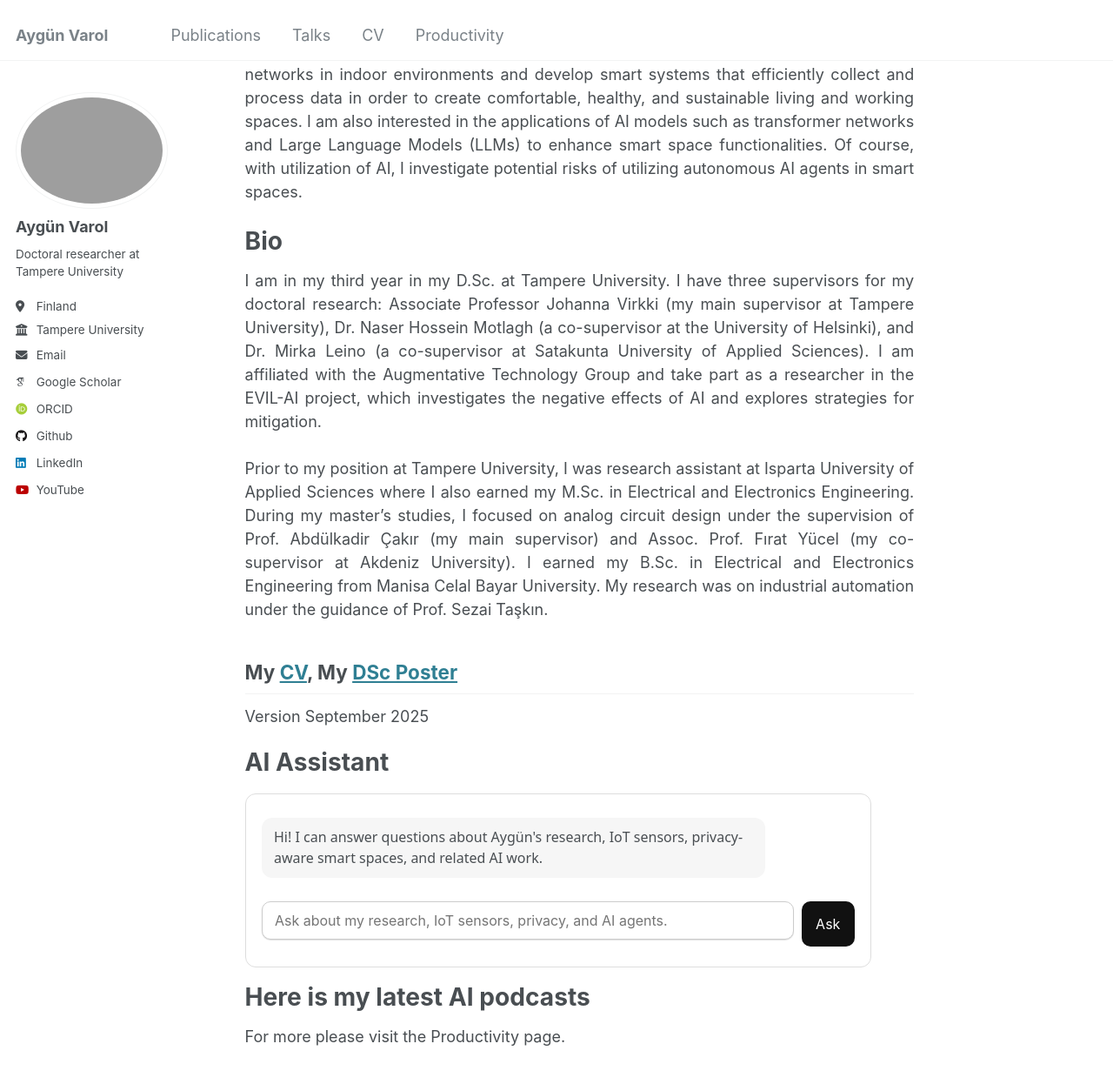
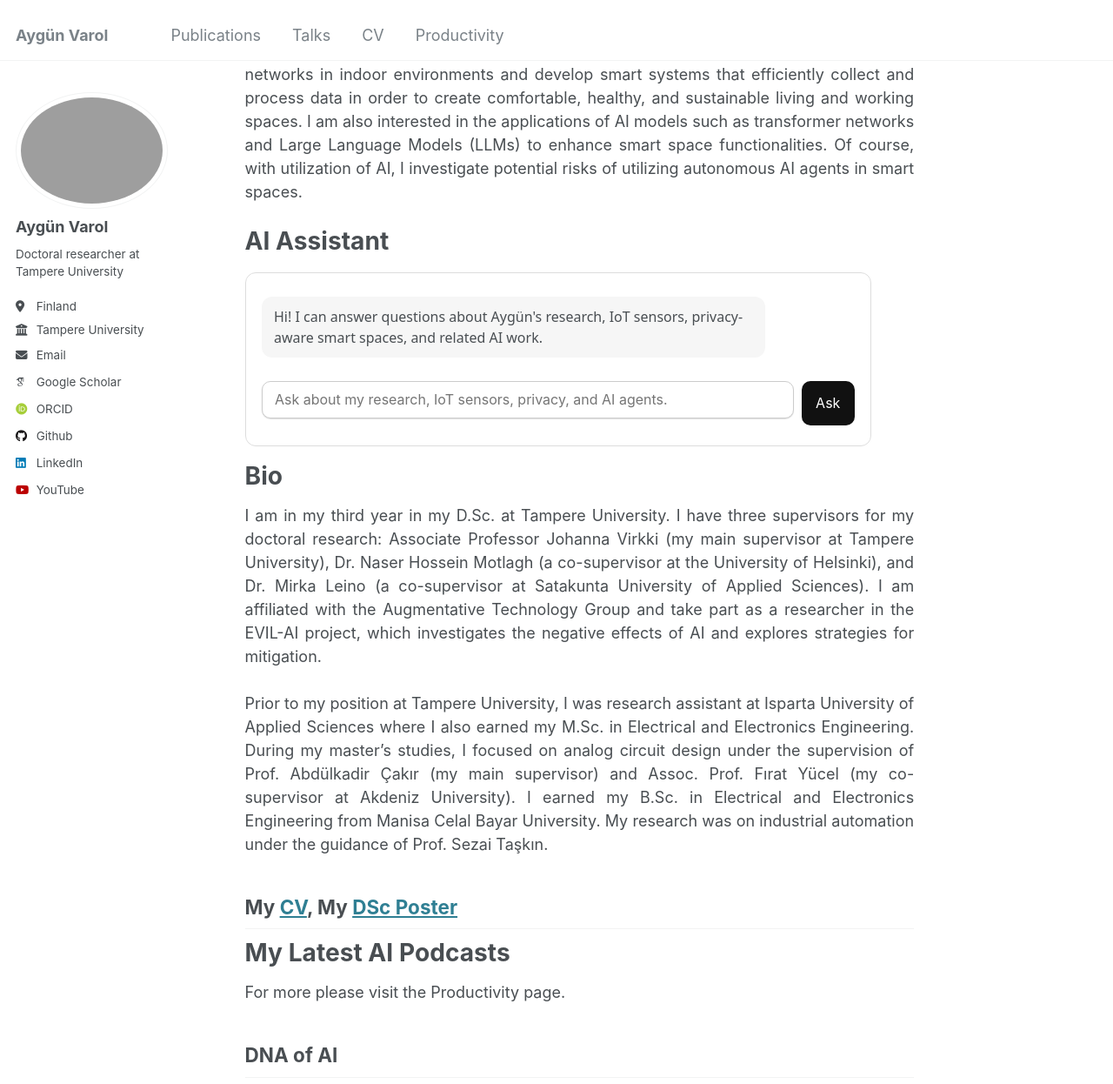
Before and after one commit to AygunVarol/aygunvarol.github.io, a Jekyll site: the page built from _pages/about.md, in a window 1280 px wide and 1400 px high, scrolled down 329 px, cut to the strip 0-1246 px from the top of the window. Shown: the whole strip at 87% size. Built offline with Jekyll 4.4.1, drawn with Linux system fonts in a browser that asks for light colours; some web fonts are replaced; some of the changed lines change nothing that is shown.

Commit message:
Update about.md

```diff
--- a/_pages/about.md
+++ b/_pages/about.md
@@ -13,22 +13,11 @@
 
 E-mail: aygun.varol@tuni.fi
 
-Research interests
+Research Interests
 ======
 <div align="justify">
 In my research, I aim to find an optimal integration of Internet of Things (IoT) sensor networks in indoor environments and develop smart systems that efficiently collect and process data in order to create comfortable, healthy, and sustainable living and working spaces. I am also interested in the applications of AI models such as transformer networks and Large Language Models (LLMs) to enhance smart space functionalities. Of course, with utilization of AI, I investigate potential risks of utilizing autonomous AI agents in smart spaces.<br><br>
 </div>
-
-Bio
-======
-<div align="justify">
-I am in my third year in my D.Sc. at Tampere University. I have three supervisors for my doctoral research: Associate Professor Johanna Virkki (my main supervisor at Tampere University), Dr. Naser Hossein Motlagh (a co-supervisor at the University of Helsinki), and Dr. Mirka Leino (a co-supervisor at Satakunta University of Applied Sciences). I am affiliated with the Augmentative Technology Group and take part as a researcher in the EVIL-AI project, which investigates the negative effects of AI and explores strategies for mitigation.<br><br>
-
-Prior to my position at Tampere University, I was research assistant at Isparta University of Applied Sciences where I also earned my M.Sc. in Electrical and Electronics Engineering. During my master’s studies, I focused on analog circuit design under the supervision of Prof. Abdülkadir Çakır (my main supervisor) and Assoc. Prof. Fırat Yücel (my co-supervisor at Akdeniz University). I earned my B.Sc. in Electrical and Electronics Engineering from Manisa Celal Bayar University. My research was on industrial automation under the guidance of Prof. Sezai Taşkın.</div>
-
-My [CV](https://aygunvarol.github.io/files/Aygun_CV.pdf), My [DSc Poster](https://aygunvarol.github.io/files/Aygun_Poster.pdf)
-------
-Version September 2025
 
 AI Assistant
 ======
@@ -153,7 +142,17 @@
 })();
 </script>
 
-Here is my latest AI podcasts
+Bio
+======
+<div align="justify">
+I am in my third year in my D.Sc. at Tampere University. I have three supervisors for my doctoral research: Associate Professor Johanna Virkki (my main supervisor at Tampere University), Dr. Naser Hossein Motlagh (a co-supervisor at the University of Helsinki), and Dr. Mirka Leino (a co-supervisor at Satakunta University of Applied Sciences). I am affiliated with the Augmentative Technology Group and take part as a researcher in the EVIL-AI project, which investigates the negative effects of AI and explores strategies for mitigation.<br><br>
+
+Prior to my position at Tampere University, I was research assistant at Isparta University of Applied Sciences where I also earned my M.Sc. in Electrical and Electronics Engineering. During my master’s studies, I focused on analog circuit design under the supervision of Prof. Abdülkadir Çakır (my main supervisor) and Assoc. Prof. Fırat Yücel (my co-supervisor at Akdeniz University). I earned my B.Sc. in Electrical and Electronics Engineering from Manisa Celal Bayar University. My research was on industrial automation under the guidance of Prof. Sezai Taşkın.</div>
+
+My [CV](https://aygunvarol.github.io/files/Aygun_CV.pdf), My [DSc Poster](https://aygunvarol.github.io/files/Aygun_Poster.pdf)
+------
+
+My Latest AI Podcasts
 ======
 For more please visit the Productivity page.
 
```
